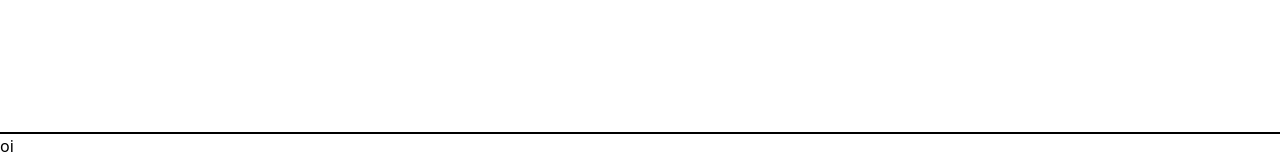
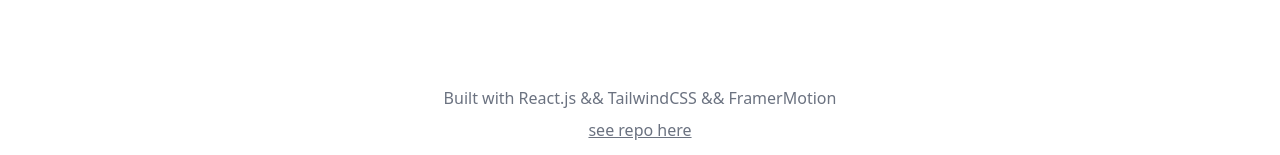
Before and after one commit to Mth-Dias/potfolio-matheus-dias, a React (Vite) app: page /about in a window 1280 px wide. Shown: the part 642-797 px from the top of the page. Built offline with nearby package versions, Linux system fonts and the light colour scheme.

Commit message:
Footer component

```diff
--- a/src/features/Footer.tsx
+++ b/src/features/Footer.tsx
@@ -1,3 +1,6 @@
 export default function Footer() {
-  return <div className="w-full border-t-2 border-black">oi</div>;
+  return <div className="w-full flex justify-center items-center py-4 flex-col gap-y-2 font-thin text-gray-500">
+    <div>Built with React.js && TailwindCSS && FramerMotion</div>
+    <a className="transition-all duration-200 hover:text-black underline" href="https://github.com/Mth-Dias/portfolio" target="_blank">see repo here</a>
+  </div>;
 }
```
